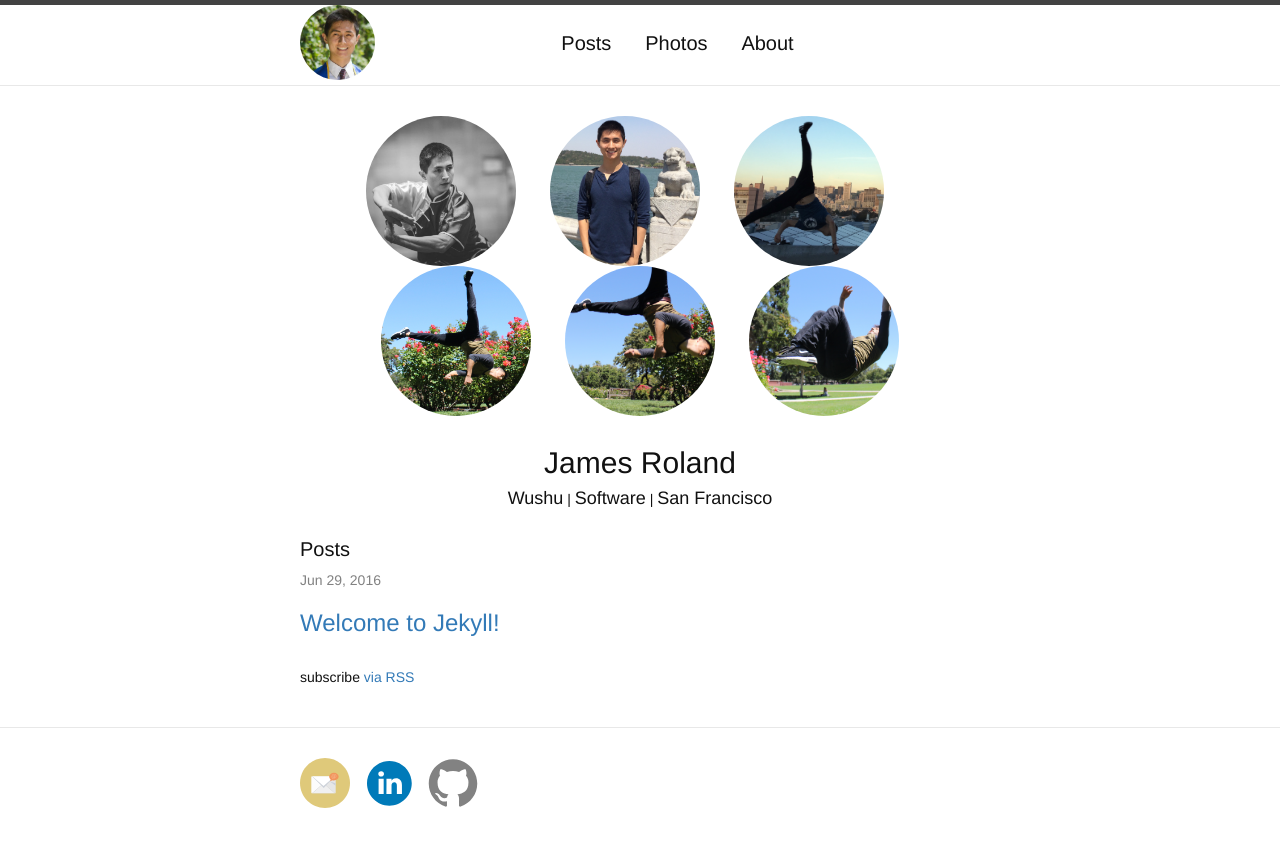
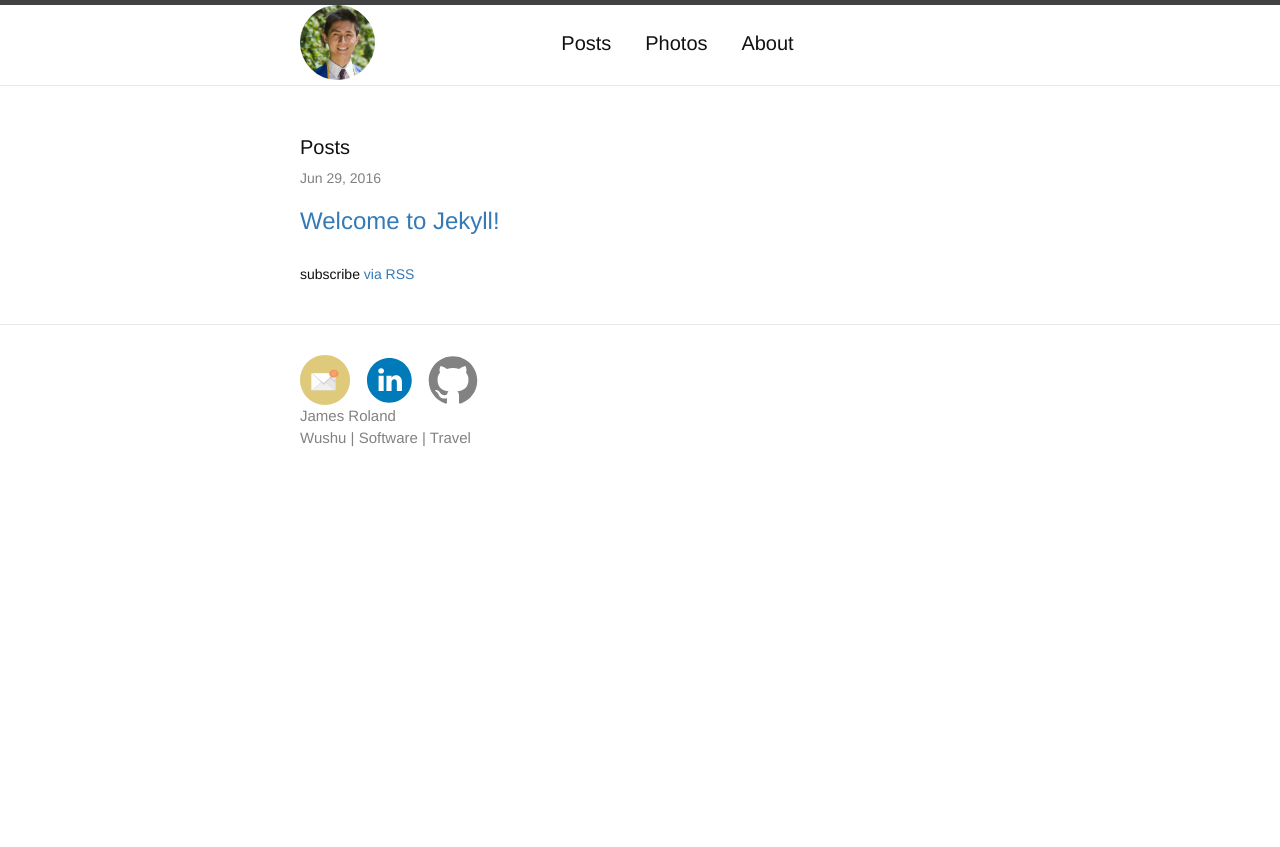
Before and after one commit to james-a-roland/jroland81093.github.io, a Jekyll site: the page built from index.html, in a window 1280 px wide. Shown: the top 847 px of the page. Built offline with Jekyll 4.4.1, drawn with Linux system fonts in a browser that asks for light colours.

Commit message:
Moved pictures back to about page, changed footer

```diff
--- a/_sass/_layout.scss
+++ b/_sass/_layout.scss
@@ -131,6 +131,7 @@
     list-style: none;
     margin-left: 0;
     display: inline;
+    padding-bottom: $spacing-unit;
 
 }
 
@@ -266,11 +267,16 @@
  * Homepage
  */
 
-.index-images {
+/**
+ * About
+ */
+
+.about-images {
     text-align: center;
+    padding-bottom: $spacing-unit;
 }
 
-.index-image {
+.about-image {
   border-radius: 80%;
   width: 150px;
   height: 150px;
@@ -285,17 +291,11 @@
 
 }
 
-.index-image:hover, {
+.about-image:hover, {
     width: 175px;
     height: 175px;
 }
 
-.index-intro {
-    @extend .jumbotron;
-    text-align: center;
-    h4 {
-        display: inline;
-    }
-}
+
 
  @import "bootstrap";
--- a/index.html
+++ b/index.html
@@ -2,21 +2,6 @@
 layout: default
 ---
 <div class="home">
-  <div class="index-images">
-    {% for image in site.static_files %}
-      {% if image.path contains 'index' %}
-        <img class="index-image" src="{{ site.url }}{{ image.path }}">
-      {% endif %}
-    {% endfor %}
-  </div>
-  <div class="index-intro">
-    <h2>James Roland</h2>
-    <div>
-      <h4>Wushu</h4> | <h4>Software</h4> | <h4>San Francisco</h4>
-    </div>
-
-  </div>
-
     <h1 class="page-heading">Posts</h1>
     <ul class="post-list">
         {% for post in site.posts %}
@@ -28,5 +13,5 @@ layout: default
         </li>
         {% endfor %}
     </ul>
-  <p class="rss-subscribe">subscribe <a href="{{ "/feed.xml" | prepend: site.baseurl }}">via RSS</a></p>
+    <p class="rss-subscribe">subscribe <a href="{{ " /feed.xml " | prepend: site.baseurl }}">via RSS</a></p>
 </div>
```
Also changed, not shown: _includes/footer.html (+3 -12 lines), _pages/03_about.md (+8 -0 lines), assets/about/01_stance.jpg (renamed from assets/index/01_stance.jpg), assets/about/02_lake.jpg (renamed from assets/index/02_lake.jpg), assets/about/03_flip.jpg (renamed from assets/index/IMG_0855.JPG), assets/index/03_flip.jpg (deleted), assets/index/IMG_0849.JPG (deleted), assets/index/IMG_0913.JPG (deleted). Lines whose indentation alone changed are shown as unchanged.
